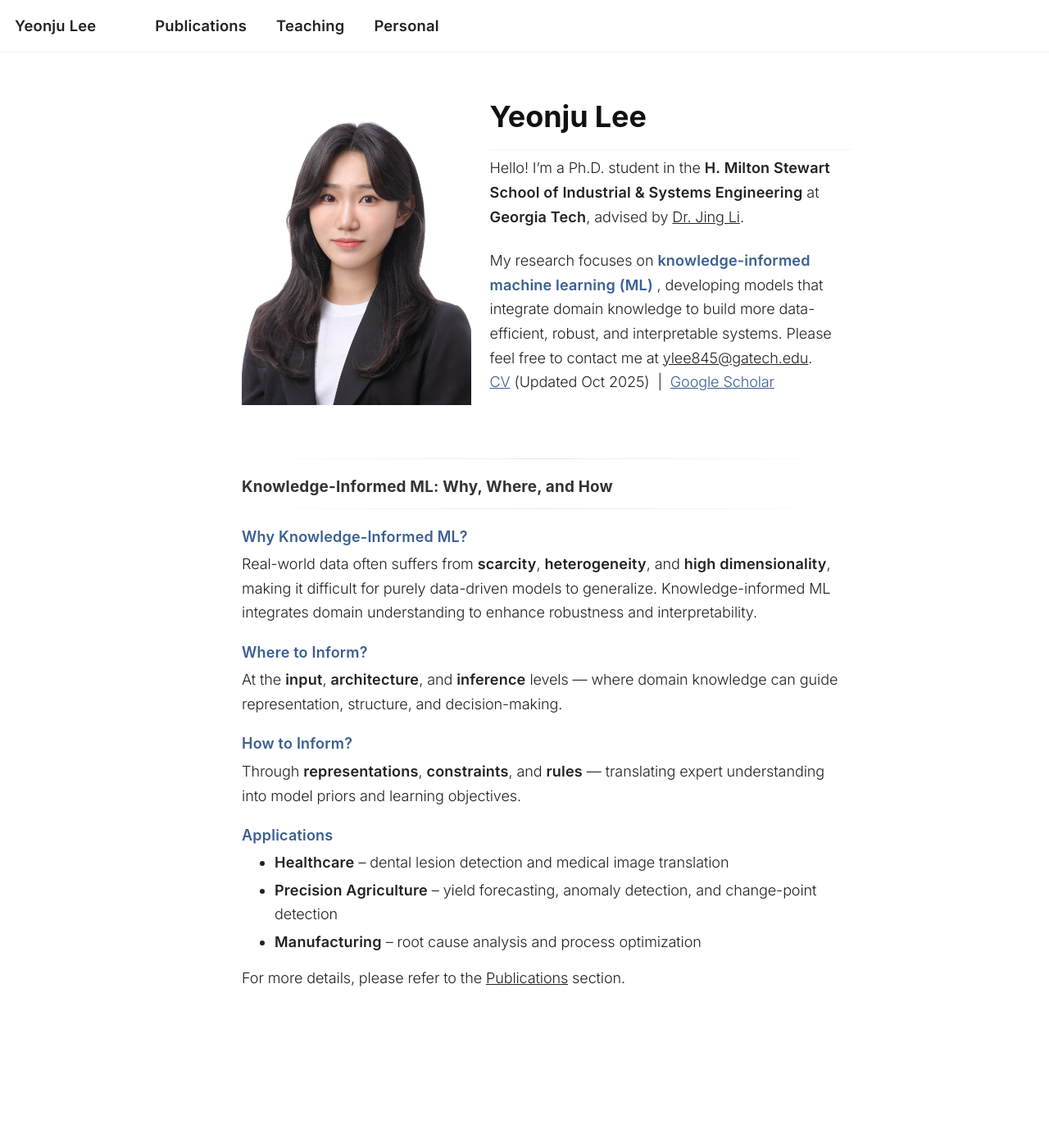
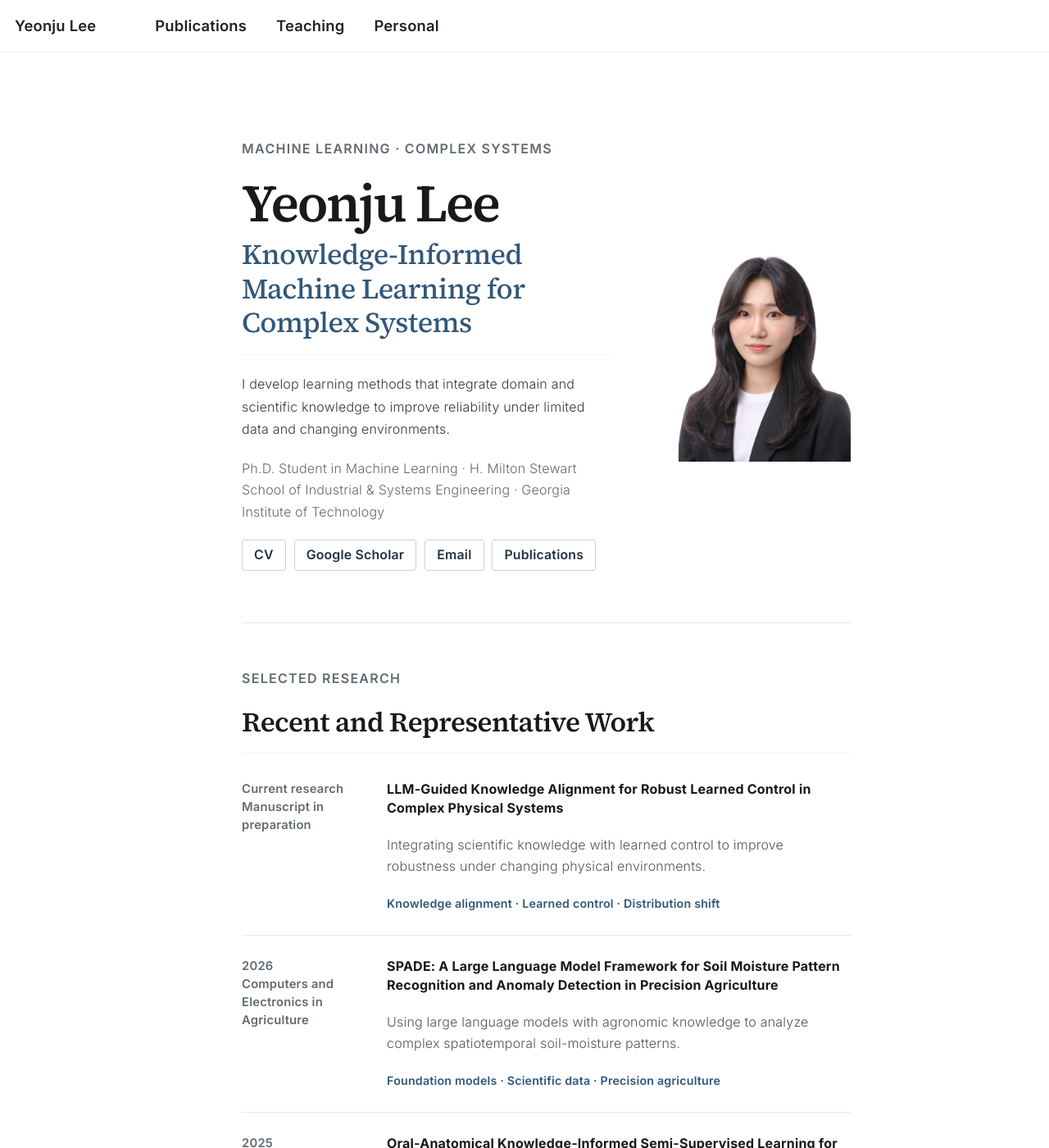
Before and after one commit to ylee845/ylee845.github.io, a Jekyll site: the page built from _pages/about.md, in a window 1280 px wide and 1400 px high. Shown: the whole window at 82% size. Built offline with Jekyll 4.4.1, drawn with Linux system fonts in a browser that asks for light colours; a script that is not in the unit is left out; some of the changed text lies outside the part shown.

Commit message:
Add files via upload

```diff
--- a/_pages/about.md
+++ b/_pages/about.md
@@ -2,247 +2,323 @@
 permalink: /
 layout: single
 author_profile: false
-#classes: about-inline
-sidebar: false      # ← 사이드바 완전 비활성
+sidebar: false
 toc: false
-classes: wide       # ← 본문을 넓게(가로폭 회수)
+classes: wide
 redirect_from:
   - /about/
   - /about.html
 ---
-<!-- About hero: 사진 왼쪽, 텍스트 오른쪽 (깔끔·세련) -->
+
 <style>
-@import url('https://fonts.googleapis.com/css2?family=Inter:wght@300;400;600;800&display=swap');
+@import url('https://fonts.googleapis.com/css2?family=Inter:wght@400;500;600;700&family=Source+Serif+4:opsz,wght@8..60,500;8..60,600&display=swap');
 
-:root{
-  --brand:#3b5bdb;
-  --line:#e9e9ee;
+:root {
+  --ink: #17191c;
+  --muted: #626a73;
+  --accent: #31577a;
+  --line: #e4e7ea;
 }
 
-/* 페이지 폭 정상화 (가로 스크롤/튐 방지) */
-.about-inline .page__content {
-  max-width: none; !important;      /* 필요시 1100~1320 조절 */
-  margin: 0 auto;
-  width: 100% !important;            /* ← 180% 제거 */
-  #padding: 0 .75rem !important;
-  font-family: 'Inter', system-ui, -apple-system, 'Segoe UI', Roboto, Arial, sans-serif;
-  color: #333;
-  font-weight: 300;
-  line-height: 1.45;                 /* 줄간격 적당히 타이트 */
+.sidebar, .page__sidebar { display: none !important; }
+.page__content { float: none !important; width: 100% !important; }
+
+.page__content {
+  max-width: 1120px !important;
+  margin: 0 auto !important;
+  font-family: 'Inter', -apple-system, BlinkMacSystemFont, 'Segoe UI', sans-serif;
+  color: var(--ink);
+  font-size: 16px;
+  line-height: 1.65;
 }
 
-.sidebar, .page__sidebar {display:none !important;}
-.page__content {float:none !important; width:100% !important;}
-@import url('https://fonts.googleapis.com/css2?family=Inter:wght@300;400;600;800&display=swap');
-
-:root{
-  --brand:#3b5bdb;
-  --line:#e9e9ee;
-  --sidebar-w: 280px;
+.page__content a {
+  color: var(--accent);
+  text-decoration: none;
 }
 
-/* 사이드바 끄고 본문을 100%로 */
-.sidebar, .page__sidebar { display:none !important; }
-.page__content { float:none !important; width:100% !important; }
+.page__content a:hover { text-decoration: underline; }
 
-/* 페이지 기본 타이포 */
-.page__content {
-  max-width: none !important;
-  /*text-align: justify;*/
-  margin: 0 auto;
-  width: 100% !important;
-  font-family: 'Inter', system-ui, -apple-system, 'Segoe UI', Roboto, Arial, sans-serif;
-  color:#333; font-weight:300; line-height:1.45;
+.home-hero {
+  display: grid;
+  grid-template-columns: minmax(0, 1.6fr) minmax(210px, .62fr);
+  gap: 4.5rem;
+  align-items: center;
+  padding: 3.8rem 0 3.5rem;
+  border-bottom: 1px solid var(--line);
 }
 
-.intro{
-  display:grid !important;
-  grid-template-columns: 280px 1fr;           /* ← 2열 */
-  grid-template-areas:
-    "photo title"
-    "photo lead"
-    "photo about"
-    "full  full";
-  column-gap: 1.25rem;
-  row-gap: .6rem;
-  margin: 1.2rem 0 0.5rem;
-  align-items:start;
+.eyebrow {
+  margin: 0 0 .85rem;
+  color: var(--muted);
+  font-size: .82rem;
+  font-weight: 600;
+  letter-spacing: .08em;
+  text-transform: uppercase;
 }
 
-.intro__img{
-  grid-area: photo;
-  width: 100%;
-  border-radius: 0;
-  object-fit: cover;
+.hero-name {
+  margin: 0 0 .55rem;
+  font-family: 'Source Serif 4', Georgia, serif;
+  font-size: clamp(2.35rem, 5vw, 4.15rem);
+  font-weight: 600;
+  line-height: 1.02;
+  letter-spacing: -.035em;
+  color: var(--ink);
 }
 
-.intro__body {
-  font-family: "Inter", "Helvetica Neue", Arial, sans-serif;
-  font-size: 1rem;          /* 살짝 작게 (기존 1rem → 0.98rem) */
-  line-height: 1.65;           /* 줄 간격 약간 촘촘하게 */
-  letter-spacing: -0.1px;      /* 살짝 좁혀서 정돈된 느낌 */
-  color: var(--text);
-  max-width: 600px;
-  /*text-align: justify;*/
+.hero-title {
+  margin: 0 0 1.25rem;
+  font-family: 'Source Serif 4', Georgia, serif;
+  font-size: clamp(1.45rem, 2.7vw, 2.15rem);
+  font-weight: 500;
+  line-height: 1.2;
+  letter-spacing: -.018em;
+  color: var(--accent);
+  max-width: 760px;
 }
 
-.intro__body,
-.about-sections p,
-.about-sections li {
-  font-family: "Inter", "Helvetica Neue", Arial, sans-serif;
-  font-size: 1rem;
-  line-height: 1.65;
-  letter-spacing: -0.1px;
-  color: var(--text);
-  -webkit-font-smoothing: antialiased;
-  -moz-osx-font-smoothing: grayscale;
-  text-rendering: optimizeLegibility;
+.hero-description {
+  max-width: 720px;
+  margin: 0 0 1.15rem;
+  color: #34393f;
+  font-size: 1.02rem;
+  line-height: 1.7;
 }
 
-.intro__title{ grid-area:title; margin:0 0 .4rem; font-size:2rem; font-weight:700; color:#111; }
-.intro__lead { grid-area:lead;  margin:0 0 .6rem; font-size:1rem; color:#2f2f2f; }
-.aboutme     { grid-area:about; font-size:1rem; margin-top:.1rem; }
-.about-sections{ grid-area:full; margin-top:.15rem; font-size:1rem; }
-
-.intro__title,
-.intro__lead,
-.aboutme,
-.about-sections {
-  /*text-align: justify;*/     /* 기본 정렬로 되돌림 (보통 왼쪽) */
+.hero-meta {
+  margin: 0 0 1.35rem;
+  color: var(--muted);
+  font-size: .94rem;
 }
 
-/* 반응형: 1열 스택 */
-
-@media (max-width:1024px){  /* 기존 880px → 1024px 로 확장 */
-  .intro{
-    grid-template-columns:1fr;
-    grid-template-areas:
-      "photo"
-      "title"
-      "lead"
-      "about"
-      "full";
-    text-align: unset !important;
-  }
-  .intro__img{
-    width:95%;
-    justify-self:center;
-  }
-  .intro,
-  .intro__lead,
-  .aboutme,
-  .about-sections{
-    text-align: unset !important;
-    font-weight: 500; /* 기본 700일 경우 중간 정도로 낮춰줌 */
-    -webkit-font-smoothing: antialiased; /* 크롬, 사파리에서 부드럽게 */
-    -moz-osx-font-smoothing: grayscale;  /* 파이어폭스용 */
-    text-rendering: optimizeLegibility;  /* 렌더링 품질 개선 */
-  }
+.hero-links {
+  display: flex;
+  flex-wrap: wrap;
+  gap: .55rem;
 }
 
-.about-sections h3 {
-  margin-top: 0.1rem;   /* 위쪽 간격 줄이기 */
-  margin-bottom: 0.2rem; /* 아래쪽 간격 줄이기 */
-  font-weight: 700;
-  font-size: 1.05rem;
+.hero-links a {
+  display: inline-block;
+  padding: .48rem .78rem;
+  border: 1px solid #ccd2d7;
+  border-radius: 3px;
+  color: #253340;
+  font-size: .88rem;
+  font-weight: 600;
+  line-height: 1.2;
 }
 
-h4 {
-  color: #3A5F91;        /* 진회색 555 */
-  font-weight: 640;     /* 볼드 강조 500 */
-  font-size: 1rem;    /* 약간 크게 */
-  letter-spacing: 0.2px;
-  margin-top: 1.2rem;
-  margin-bottom: 0.4rem;
-  line-height: 1.3;
+.hero-links a:hover {
+  border-color: var(--accent);
+  color: var(--accent);
+  text-decoration: none;
 }
 
-.about-sections p {
-  margin-top: 0;
-  margin-bottom: 0;
-  line-height: 1.65;           /* 줄 간격 약간 촘촘하게 */
-  letter-spacing: -0.1px;
-  font-size: 1rem;
+.hero-photo {
+  width: 100%;
+  max-width: 255px;
+  justify-self: end;
+  aspect-ratio: 4 / 5;
+  object-fit: cover;
+  object-position: center;
 }
 
-.about-sections ul {
-  margin-top: 0.3rem;
-  margin-bottom: 0.8rem; /* 리스트와 다음 섹션 간격 살짝만 */
-  font-size: 1rem;
+.home-section {
+  padding: 3rem 0 2.5rem;
+  border-bottom: 1px solid var(--line);
 }
 
-.about-sections li {
-  margin-bottom: 0.2rem; /* 리스트 내부 항목 간 간격 */
+.section-kicker {
+  margin: 0 0 .55rem;
+  color: var(--muted);
+  font-size: .78rem;
+  font-weight: 600;
+  letter-spacing: .08em;
+  text-transform: uppercase;
 }
 
+.section-title {
+  margin: 0 0 1.8rem;
+  font-family: 'Source Serif 4', Georgia, serif;
+  font-size: 1.85rem;
+  font-weight: 600;
+  color: var(--ink);
+  letter-spacing: -.018em;
+}
+
+.research-item {
+  display: grid;
+  grid-template-columns: 150px minmax(0, 1fr);
+  gap: 1.5rem;
+  padding: 1.45rem 0;
+  border-top: 1px solid var(--line);
+}
+
+.research-item:first-of-type { border-top: 0; padding-top: 0; }
+
+.research-status {
+  color: var(--muted);
+  font-size: .82rem;
+  font-weight: 600;
+  line-height: 1.5;
+}
+
+.research-title {
+  margin: 0 0 .4rem;
+  font-size: 1.06rem;
+  font-weight: 650;
+  line-height: 1.45;
+  color: var(--ink);
+}
+
+.research-desc {
+  margin: 0;
+  color: #4f565d;
+  font-size: .93rem;
+  line-height: 1.6;
+}
+
+.research-tags {
+  margin-top: .55rem;
+  color: var(--accent);
+  font-size: .79rem;
+  font-weight: 600;
+}
+
+.area-grid {
+  display: grid;
+  grid-template-columns: repeat(3, 1fr);
+  gap: 2.1rem;
+}
+
+.area h3 {
+  margin: 0 0 .55rem;
+  color: var(--ink);
+  font-size: 1rem;
+  font-weight: 650;
+}
+
+.area p {
+  margin: 0;
+  color: var(--muted);
+  font-size: .9rem;
+  line-height: 1.6;
+}
+
+.highlights {
+  padding: 2.4rem 0 1.2rem;
+}
+
+.highlight-line {
+  margin: 0;
+  color: #4f565d;
+  font-size: .9rem;
+  line-height: 1.8;
+}
+
+.highlight-line strong { color: var(--ink); font-weight: 600; }
+
+@media (max-width: 760px) {
+  .home-hero {
+    grid-template-columns: 1fr;
+    gap: 2rem;
+    padding-top: 2rem;
+  }
+
+  .hero-photo {
+    grid-row: 1;
+    justify-self: start;
+    width: 155px;
+  }
+
+  .research-item { grid-template-columns: 1fr; gap: .35rem; }
+  .area-grid { grid-template-columns: 1fr; gap: 1.6rem; }
+}
 </style>
 
-<div class="intro">
-  <img class="intro__img" src="/images/prof_headshot7.jpg" alt="Yeonju Lee Portrait">
+<section class="home-hero">
+  <div>
+    <p class="eyebrow">Machine Learning · Complex Systems</p>
+    <h1 class="hero-name">Yeonju Lee</h1>
+    <h2 class="hero-title">Knowledge-Informed Machine Learning for Complex Systems</h2>
 
-  <div class="intro__body">
-    <h2 class="intro__title">Yeonju Lee</h2>
-
-    <p>
-      Hello! I’m a Ph.D. student in the
-      <span style="font-weight:600; letter-spacing:0.2px;"> H. Milton Stewart School of Industrial & Systems Engineering</span> at
-      <span style="font-weight:600; letter-spacing:0.2px;">Georgia Tech</span>, advised by
-      <a href="https://isye.gatech.edu/users/jing-li" target="_blank">Dr. Jing Li</a>.
+    <p class="hero-description">
+      I develop learning methods that integrate domain and scientific knowledge to improve reliability under limited data and changing environments.
     </p>
 
-    <p>
-      My research focuses on
-    <span style="color:#3A5F91; font-weight:600; letter-spacing:0.2px;">
-      knowledge-informed machine learning (ML)
-    </span>,
-    developing models that integrate domain knowledge to build more
-    data-efficient, robust, and interpretable systems.
-    Please feel free to contact me at
-    <a href="mailto:ylee845@gatech.edu">ylee845@gatech.edu</a>.
-    <br>
-    <a href="/files/Yeonju_Lee_CV.pdf" style="color:#3A5F91;">CV</a> (Updated Oct 2025)
-     &nbsp;|&nbsp;
-    <a href="https://scholar.google.com/citations?user=5iO-_XgAAAAJ&hl=en&oi=ao"
-     target="_blank"
-     style="color:#3A5F91;">
-     Google Scholar
-    </a>
+    <p class="hero-meta">
+      Ph.D. Student in Machine Learning · H. Milton Stewart School of Industrial &amp; Systems Engineering · Georgia Institute of Technology
     </p>
+
+    <div class="hero-links">
+      <a href="/files/Yeonju_Lee_CV.pdf">CV</a>
+      <a href="https://scholar.google.com/citations?user=5iO-_XgAAAAJ&hl=en&oi=ao" target="_blank" rel="noopener">Google Scholar</a>
+      <a href="mailto:ylee845@gatech.edu">Email</a>
+      <a href="/publications/">Publications</a>
+    </div>
   </div>
-</div>
 
-<hr>
-<section class="about-sections">
-  <h3>Knowledge-Informed ML: <span class="accent">Why, Where, and How</span></h3>
-  <hr class="section-divider" style="margin-top:0.8rem; margin-bottom:0.8rem;">
+  <img class="hero-photo" src="/images/prof_headshot7.jpg" alt="Portrait of Yeonju Lee">
+</section>
 
-<h4>Why Knowledge-Informed ML?</h4>
-<p>
-Real-world data often suffers from <span style="font-weight:550; letter-spacing:0.2px;">scarcity</span>, <span style="font-weight:550; letter-spacing:0.2px;">heterogeneity</span>,
-and <span style="font-weight:550; letter-spacing:0.2px;">high dimensionality</span>, making it difficult for purely data-driven models to generalize.
-Knowledge-informed ML integrates domain understanding to enhance robustness and interpretability.
-</p>
+<section class="home-section" id="selected-research">
+  <p class="section-kicker">Selected Research</p>
+  <h2 class="section-title">Recent and Representative Work</h2>
 
-<h4>Where to Inform?</h4>
-<p>
-At the <span style="font-weight:550; letter-spacing:0.2px;">input</span>, <span style="font-weight:550; letter-spacing:0.2px;">architecture</span>, and <span style="font-weight:550; letter-spacing:0.2px;">inference</span> levels —
-where domain knowledge can guide representation, structure, and decision-making.
-</p>
+  <div class="research-item">
+    <div class="research-status">Current research<br>Manuscript in preparation</div>
+    <div>
+      <p class="research-title">LLM-Guided Knowledge Alignment for Robust Learned Control in Complex Physical Systems</p>
+      <p class="research-desc">Integrating scientific knowledge with learned control to improve robustness under changing physical environments.</p>
+      <div class="research-tags">Knowledge alignment · Learned control · Distribution shift</div>
+    </div>
+  </div>
 
-<h4>How to Inform?</h4>
-<p>
-Through <span style="font-weight:550; letter-spacing:0.2px;">representations</span>, <span style="font-weight:550; letter-spacing:0.2px;">constraints</span>, and <span style="font-weight:550; letter-spacing:0.2px;">rules</span> —
-translating expert understanding into model priors and learning objectives.
-</p>
+  <div class="research-item">
+    <div class="research-status">2026<br>Computers and Electronics in Agriculture</div>
+    <div>
+      <p class="research-title">SPADE: A Large Language Model Framework for Soil Moisture Pattern Recognition and Anomaly Detection in Precision Agriculture</p>
+      <p class="research-desc">Using large language models with agronomic knowledge to analyze complex spatiotemporal soil-moisture patterns.</p>
+      <div class="research-tags">Foundation models · Scientific data · Precision agriculture</div>
+    </div>
+  </div>
 
-<h4>Applications</h4>
-<ul>
-  <li><span style="font-weight:550; letter-spacing:0.2px;">Healthcare</span> – dental lesion detection and medical image translation</li>
-  <li><span style="font-weight:550; letter-spacing:0.2px;">Precision Agriculture</span> – yield forecasting, anomaly detection, and change-point detection</li>
-  <li><span style="font-weight:550; letter-spacing:0.2px;">Manufacturing</span> – root cause analysis and process optimization</li>
-</ul>
+  <div class="research-item">
+    <div class="research-status">2025<br>IEEE TASE</div>
+    <div>
+      <p class="research-title">Oral-Anatomical Knowledge-Informed Semi-Supervised Learning for 3D Dental CBCT Segmentation and Lesion Detection</p>
+      <p class="research-desc">Embedding anatomical knowledge into semi-supervised learning to improve 3D medical-image learning with limited labels.</p>
+      <div class="research-tags">Domain-guided learning · Limited labels · Medical imaging · IISE DAIS Best Paper Finalist</div>
+    </div>
+  </div>
+</section>
 
-  <p>
-    For more details, please refer to the <a href="/publications">Publications</a> section.
+<section class="home-section" id="research-areas">
+  <p class="section-kicker">Research Areas</p>
+  <h2 class="section-title">How I Approach Scientific Machine Learning</h2>
+
+  <div class="area-grid">
+    <div class="area">
+      <h3>Knowledge-Informed Learning</h3>
+      <p>Using domain and scientific knowledge as supervision, structure, and inductive bias when data alone are insufficient.</p>
+    </div>
+    <div class="area">
+      <h3>Foundation Models for Scientific Data</h3>
+      <p>Leveraging foundation models to represent and operationalize domain knowledge in complex scientific data.</p>
+    </div>
+    <div class="area">
+      <h3>Reliable Learning for Complex Systems</h3>
+      <p>Developing models that remain useful under limited data, heterogeneity, and changing deployment environments.</p>
+    </div>
+  </div>
+</section>
+
+<section class="highlights">
+  <p class="section-kicker">Selected Recognition</p>
+  <p class="highlight-line">
+    <strong>IISE DAIS Best Paper Finalist</strong> ·
+    <strong>IISE Transactions on Healthcare Systems Engineering Monthly Spotlight</strong> ·
+    <strong>2 U.S. Provisional Patent Applications</strong>
   </p>
 </section>
```
